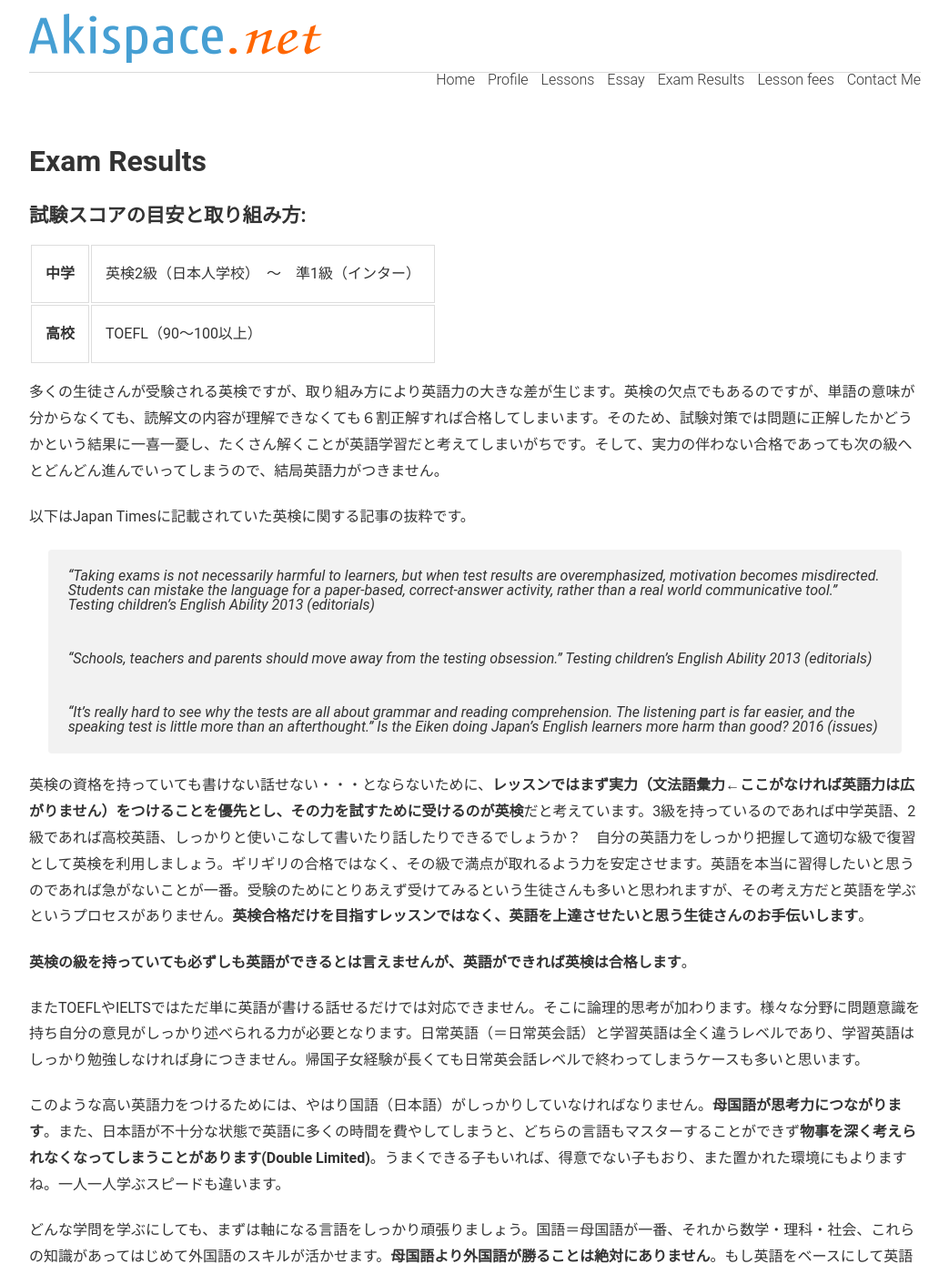
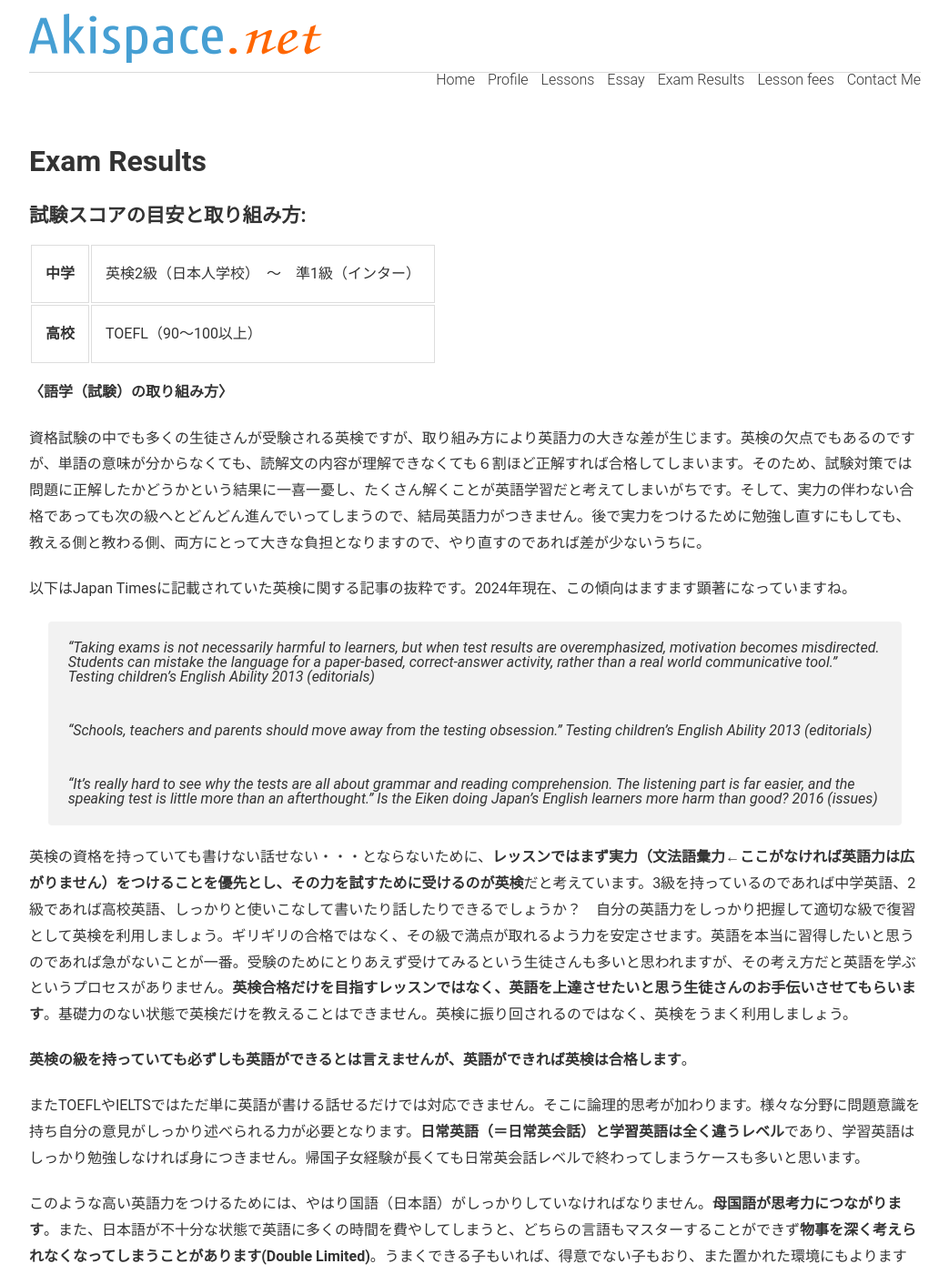
Before and after one commit to phocean/akispace, a Jekyll site: the page built from exam_results.md, in a window 1280 px wide and 1400 px high. Shown: the whole window at 91% size, without its empty margins (118-1161 px from the left). Built offline with Jekyll 4.4.1, drawn with Linux system fonts in a browser that asks for light colours; some of the changed text lies outside the part shown.

Commit message:
Update exam_results.md

```diff
--- a/exam_results.md
+++ b/exam_results.md
@@ -20,9 +20,11 @@ description: オンライン英語家庭教師　小学生から大学生まで
 </tr>
 </table>
 
-多くの生徒さんが受験される英検ですが、取り組み方により英語力の大きな差が生じます。英検の欠点でもあるのですが、単語の意味が分からなくても、読解文の内容が理解できなくても６割正解すれば合格してしまいます。そのため、試験対策では問題に正解したかどうかという結果に一喜一憂し、たくさん解くことが英語学習だと考えてしまいがちです。そして、実力の伴わない合格であっても次の級へとどんどん進んでいってしまうので、結局英語力がつきません。
+**〈語学（試験）の取り組み方〉**
 
-以下はJapan Timesに記載されていた英検に関する記事の抜粋です。
+資格試験の中でも多くの生徒さんが受験される英検ですが、取り組み方により英語力の大きな差が生じます。英検の欠点でもあるのですが、単語の意味が分からなくても、読解文の内容が理解できなくても６割ほど正解すれば合格してしまいます。そのため、試験対策では問題に正解したかどうかという結果に一喜一憂し、たくさん解くことが英語学習だと考えてしまいがちです。そして、実力の伴わない合格であっても次の級へとどんどん進んでいってしまうので、結局英語力がつきません。後で実力をつけるために勉強し直すにもしても、教える側と教わる側、両方にとって大きな負担となりますので、やり直すのであれば差が少ないうちに。
+
+以下はJapan Timesに記載されていた英検に関する記事の抜粋です。2024年現在、この傾向はますます顕著になっていますね。
 
 > "Taking exams is not necessarily harmful to learners, but when test results are overemphasized, motivation becomes misdirected. Students can mistake the language for a paper-based, correct-answer activity, rather than a real world communicative tool." Testing children's English Ability 2013 (editorials)
 >
@@ -30,15 +32,17 @@ description: オンライン英語家庭教師　小学生から大学生まで
 >
 > "It's really hard to see why the tests are all about grammar and reading comprehension. The listening part is far easier, and the speaking test is little more than an afterthought." Is the Eiken doing Japan's English learners more harm than good? 2016 (issues)
 
-英検の資格を持っていても書けない話せない・・・とならないために、<strong>レッスンではまず実力（文法語彙力←ここがなければ英語力は広がりません）をつけることを優先とし、その力を試すために受けるのが英検</strong>だと考えています。3級を持っているのであれば中学英語、2級であれば高校英語、しっかりと使いこなして書いたり話したりできるでしょうか？　自分の英語力をしっかり把握して適切な級で復習として英検を利用しましょう。ギリギリの合格ではなく、その級で満点が取れるよう力を安定させます。英語を本当に習得したいと思うのであれば急がないことが一番。受験のためにとりあえず受けてみるという生徒さんも多いと思われますが、その考え方だと英語を学ぶというプロセスがありません。**英検合格だけを目指すレッスンではなく、英語を上達させたいと思う生徒さんのお手伝いします**。
+英検の資格を持っていても書けない話せない・・・とならないために、<strong>レッスンではまず実力（文法語彙力←ここがなければ英語力は広がりません）をつけることを優先とし、その力を試すために受けるのが英検</strong>だと考えています。3級を持っているのであれば中学英語、2級であれば高校英語、しっかりと使いこなして書いたり話したりできるでしょうか？　自分の英語力をしっかり把握して適切な級で復習として英検を利用しましょう。ギリギリの合格ではなく、その級で満点が取れるよう力を安定させます。英語を本当に習得したいと思うのであれば急がないことが一番。受験のためにとりあえず受けてみるという生徒さんも多いと思われますが、その考え方だと英語を学ぶというプロセスがありません。**英検合格だけを目指すレッスンではなく、英語を上達させたいと思う生徒さんのお手伝いさせてもらいます**。基礎力のない状態で英検だけを教えることはできません。英検に振り回されるのではなく、英検をうまく利用しましょう。
 
 **英検の級を持っていても必ずしも英語ができるとは言えませんが、英語ができれば英検は合格します**。
 
-またTOEFLやIELTSではただ単に英語が書ける話せるだけでは対応できません。そこに論理的思考が加わります。様々な分野に問題意識を持ち自分の意見がしっかり述べられる力が必要となります。日常英語（＝日常英会話）と学習英語は全く違うレベルであり、学習英語はしっかり勉強しなければ身につきません。帰国子女経験が長くても日常英会話レベルで終わってしまうケースも多いと思います。
+またTOEFLやIELTSではただ単に英語が書ける話せるだけでは対応できません。そこに論理的思考が加わります。様々な分野に問題意識を持ち自分の意見がしっかり述べられる力が必要となります。**日常英語（＝日常英会話）と学習英語は全く違うレベル**であり、学習英語はしっかり勉強しなければ身につきません。帰国子女経験が長くても日常英会話レベルで終わってしまうケースも多いと思います。
 
 このような高い英語力をつけるためには、やはり国語（日本語）がしっかりしていなければなりません。**母国語が思考力につながります**。また、日本語が不十分な状態で英語に多くの時間を費やしてしまうと、どちらの言語もマスターすることができず**物事を深く考えられなくなってしまうことがあります(Double Limited)**。うまくできる子もいれば、得意でない子もおり、また置かれた環境にもよりますね。一人一人学ぶスピードも違います。
 
-どんな学問を学ぶにしても、まずは軸になる言語をしっかり頑張りましょう。国語＝母国語が一番、それから数学・理科・社会、これらの知識があってはじめて外国語のスキルが活かせます。**母国語より外国語が勝ることは絶対にありません**。もし英語をベースにして英語を目指されるのであればネイティヴの先生と一緒に英語のインプットをとにかく多くすることでしょうか。
+**母国語より外国語が勝ることは絶対にありません**。
+
+どんな学問を学ぶにしても、まずは軸になる言語をしっかり頑張りましょう。国語＝母国語が一番、それから数学・理科・社会、これらの知識があってはじめて外国語のスキルが活かせます。**英語だけできても仕方がありません**。もし英語をベースにして英語を目指されるのであればネイティヴの先生と一緒に英語のインプットをとにかく多くすることですね。まずは母国語と思考力を鍛えましょう。
 
 <h4>合格実績:</h4>
 
```
